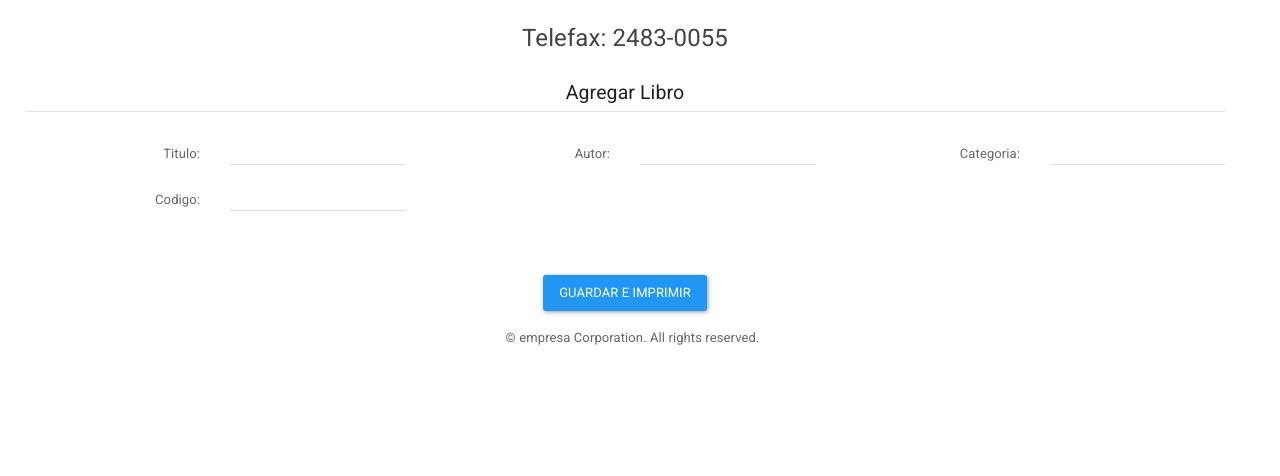
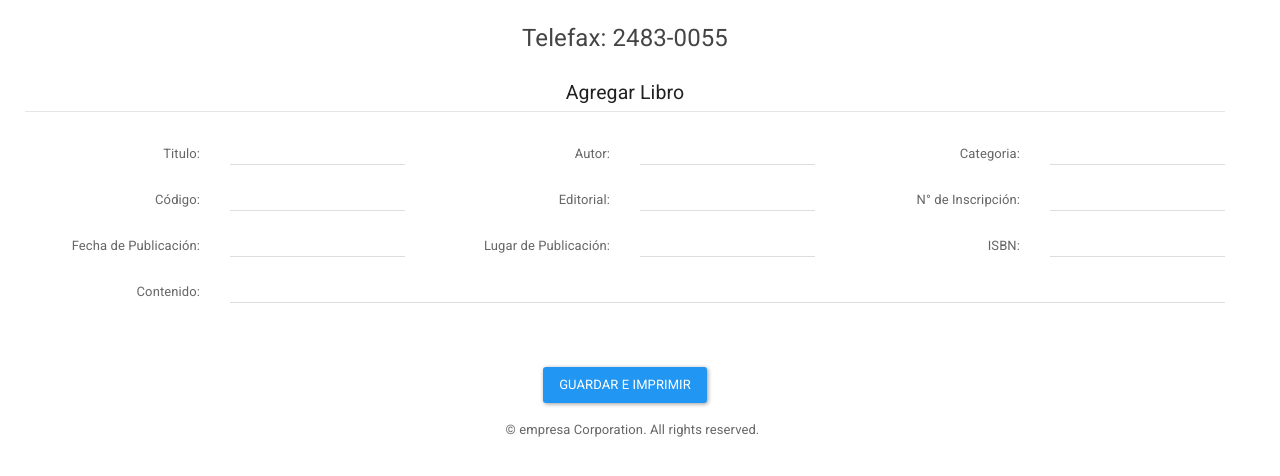
Before and after one commit to Christopher270699/tecnoBook, a PHP site: page /tecnoBook/libro/agregarLibro in a window 1280 px wide. Shown: the part 209-685 px from the top of the page. Run offline with PHP 8.4, Linux system fonts and the light colour scheme; some libraries are stand-ins or nearby versions.

Commit message:
Semana 07
Editar y agregar completo, falta comboBox de categorias y hacer una
tabla de categorias

```diff
--- a/controllers/libro.php
+++ b/controllers/libro.php
@@ -34,6 +34,12 @@ class Libro extends Controllers {
         $datos ['txt_autor'] = $_POST['txt_autor'];
         $datos ['txt_categoria'] = $_POST['txt_categoria'];
         $datos ['txt_codigo'] = $_POST['txt_codigo'];
+        $datos ['txt_editorial'] = $_POST['txt_editorial'];
+        $datos ['txt_inscripcion'] = $_POST['txt_inscripcion'];
+        $datos ['txt_fechaPublicacion'] = $_POST['txt_fechaPublicacion'];
+        $datos ['txt_lugarPublicacion'] = $_POST['txt_lugarPublicacion'];
+        $datos ['txt_isbn'] = $_POST['txt_isbn'];
+        $datos ['txt_contenido'] = $_POST['txt_contenido'];
         $this->model->guardarLibro($datos);
         header("Location:" . URL . "libro/cargarLibros");
     }
@@ -43,6 +49,12 @@ class Libro extends Controllers {
         $datos ['txt_autor'] = $_POST['txt_autor'];
         $datos ['txt_categoria'] = $_POST['txt_categoria'];
         $datos ['txt_codigo'] = $_POST['txt_codigo'];
+        $datos ['txt_editorial'] = $_POST['txt_editorial'];
+        $datos ['txt_inscripcion'] = $_POST['txt_inscripcion'];
+        $datos ['txt_fechaPublicacion'] = $_POST['txt_fechaPublicacion'];
+        $datos ['txt_lugarPublicacion'] = $_POST['txt_lugarPublicacion'];
+        $datos ['txt_isbn'] = $_POST['txt_isbn'];
+        $datos ['txt_contenido'] = $_POST['txt_contenido'];
         $this->model->actualizarLibro($datos);
         header("Location:" . URL . "libro/cargarLibros");
     }
--- a/models/libro_model.php
+++ b/models/libro_model.php
@@ -1,13 +1,15 @@
 <?php
-Class Libro_Model extends Models{
 
-    public function __construct()
-    {
+Class Libro_Model extends Models {
+
+    public function __construct() {
         parent::__construct();
     }
+
     /* Inserta estudiante Nuevo Libro en la BD */
-    public function guardarLibro($datos){
-        //Guardo los datos en libro, luego hay que ratificar para que consolide la matricula
+
+    public function guardarLibro($datos) {
+        //Guardo los datos en libro
         $consultaExistenciaLibro = $this->db->select("SELECT * FROM libro "
                 . "WHERE codigo = '" . $datos['txt_codigo'] . "' ");
 
@@ -15,15 +17,22 @@ Class Libro_Model extends Models{
             echo 'Error... ya existe';
             die;
         } else {
-            //Sino Inserto datos de Pre-Matricula del Estudiante
+            //Sino Inserto datos
             $this->db->insert('libro', array(
                 'titulo' => $datos['txt_titulo'],
                 'autor' => $datos['txt_autor'],
                 'categoria' => $datos['txt_categoria'],
-                'codigo' => $datos['txt_codigo']));
+                'codigo' => $datos['txt_codigo'],
+                'editorial' => $datos['txt_editorial'],
+                'inscripcion' => $datos['txt_inscripcion'],
+                'fechaPublicacion' => $datos['txt_fechaPublicacion'],
+                'lugarPublicacion' => $datos['txt_lugarPublicacion'],
+                'isbn' => $datos['txt_isbn'],
+                'contenido' => $datos['txt_contenido']));
         }
     }
-    public function actualizarLibro($datos){
+
+    public function actualizarLibro($datos) {
         //Guardo los datos en libro, luego hay que ratificar para que consolide la matricula
         $consultaExistenciaLibro = $this->db->select("SELECT * FROM libro "
                 . "WHERE codigo = '" . $datos['txt_codigo'] . "' ");
@@ -32,7 +41,14 @@ Class Libro_Model extends Models{
             $posData = array(
                 'titulo' => $datos['txt_titulo'],
                 'autor' => $datos['txt_autor'],
-                'categoria' => $datos['txt_categoria']);
+                'categoria' => $datos['txt_categoria'],
+                'codigo' => $datos['txt_codigo'],
+                'editorial' => $datos['txt_editorial'],
+                'inscripcion' => $datos['txt_inscripcion'],
+                'fechaPublicacion' => $datos['txt_fechaPublicacion'],
+                'lugarPublicacion' => $datos['txt_lugarPublicacion'],
+                'isbn' => $datos['txt_isbn'],
+                'contenido' => $datos['txt_contenido']);
 
             $this->db->update('libro', $posData, "`codigo` = '{$datos['txt_codigo']}'");
         } else {
@@ -41,7 +57,8 @@ Class Libro_Model extends Models{
             die;
         }
     }
-    public function eliminarLibro($codigo){
+
+    public function eliminarLibro($codigo) {
         //Guardo los datos en libro, luego hay que ratificar para que consolide la matricula
         $consultaExistenciaLibro = $this->db->select("SELECT * FROM libro "
                 . "WHERE codigo = '" . $codigo . "' ");
@@ -54,12 +71,14 @@ Class Libro_Model extends Models{
             die;
         }
     }
-    public function listaLibros(){
+
+    public function listaLibros() {
         //Guardo los datos en libro, luego hay que ratificar para que consolide la matricula
         $consultaListaLibros = $this->db->select("SELECT * FROM libro ");
         return $consultaListaLibros;
     }
-    public function datosLibro($codigo){
+
+    public function datosLibro($codigo) {
         //Guardo los datos en libro, luego hay que ratificar para que consolide la matricula
         $consultaExistenciaLibro = $this->db->select("SELECT * FROM libro "
                 . "WHERE codigo = '" . $codigo . "' ");
@@ -72,5 +91,7 @@ Class Libro_Model extends Models{
             die;
         }
     }
+
 }
+
 ?>
--- a/views/libro/agregarLibro.php
+++ b/views/libro/agregarLibro.php
@@ -7,7 +7,7 @@
         <fieldset>
             <legend class="text-center">Agregar Libro</legend>
             <!--L1 Cedula y Genero *Nacionalidad (Nuevo)(Formulario Hugo)-->
-                <!--L2 Nombre Estudiante (Formulario Hugo)-->
+            <!--TITULO AUTOR CATEGORIA)-->
             <div class="form-group">
                 <label for="txt_titulo" class="col-xs-2 control-label">Titulo:</label>
                 <div class="col-xs-2">
@@ -22,15 +22,45 @@
                     <input type="text" class="form-control input-sm validate[required]"  id="txt_Categoria" name="txt_categoria"/>
                 </div>
             </div>
-                <!--L3 Fecha Nacimiento (Formulario Hugo)-->
+            <!--L3 CODIGO EDITORIAL INSCRIPCION-->
             <div class="form-group">
-                    <label for="txt_codigo" class="col-xs-2 control-label">Codigo:</label>
+                <label for="txt_codigo" class="col-xs-2 control-label">Código:</label>
                 <div class="col-xs-2">
                     <input type="text" class="form-control input-sm validate[required]"  id="txt_Codigo" name="txt_codigo"/>
                 </div>
+                <label for="txt_editorial" class="col-xs-2 control-label">Editorial:</label>
+                <div class="col-xs-2">
+                    <input type="text" class="form-control input-sm validate[required]"  id="txt_editorial" name="txt_editorial"/>
+                </div>
+                <label for="txt_inscripcion" class="col-xs-2 control-label">N° de Inscripción:</label>
+                <div class="col-xs-2">
+                    <input type="text" class="form-control input-sm validate[required]"  id="txt_inscripcion" name="txt_inscripcion"/>
+                </div>
+            </div>
+            <!--L4 FECHA PUBLICACION LUGAR PUBLICACION ISBN-->
+            <div class="form-group">
+                <label for="txt_fechaPublicacion" class="col-xs-2 control-label">Fecha de Publicación:</label>
+                <div class="col-xs-2">
+                    <input type="text" class="form-control input-sm validate[required]"  id="txt_fechaPublicacion" name="txt_fechaPublicacion"/>
+                </div>
+                <label for="txt_lugarPublicacion" class="col-xs-2 control-label">Lugar de Publicación:</label>
+                <div class="col-xs-2">
+                    <input type="text" class="form-control input-sm validate[required]"  id="txt_lugarPublicacion" name="txt_lugarPublicacion"/>
+                </div>
+                <label for="txt_isbn" class="col-xs-2 control-label">ISBN:</label>
+                <div class="col-xs-2">
+                    <input type="text" class="form-control input-sm validate[required]"  id="txt_isbn" name="txt_isbn"/>
+                </div>
+            </div>
+            <!--L5 CONTENIDO-->
+            <div class="form-group">
+                <label for="txt_contenido" class="col-xs-2 control-label">Contenido:</label>
+                <div class="col-xs-10">
+                    <input type="text" class="form-control input-sm validate[required]"  id="txt_contenido" name="txt_contenido"/>
+                </div>
             </div>
             <br><br>
-            <!--L25 Imprimir y Guardar (Formulario Hugo)-->
+            <!--L25 GUARDAR-->
             <div class="form-group">
                 <div class="col-xs-12 text-center">
                     <input type="submit" class="btn btn-primary" id="guardar" value="Guardar e Imprimir" />
```
Also changed, not shown: nbproject/private/private.xml (+1 -6 lines), views/libro/cargarLibros.php (+5 -5 lines), views/libro/editarLibro.php (+33 -5 lines), 1 other file. Lines whose indentation alone changed are shown as unchanged.
